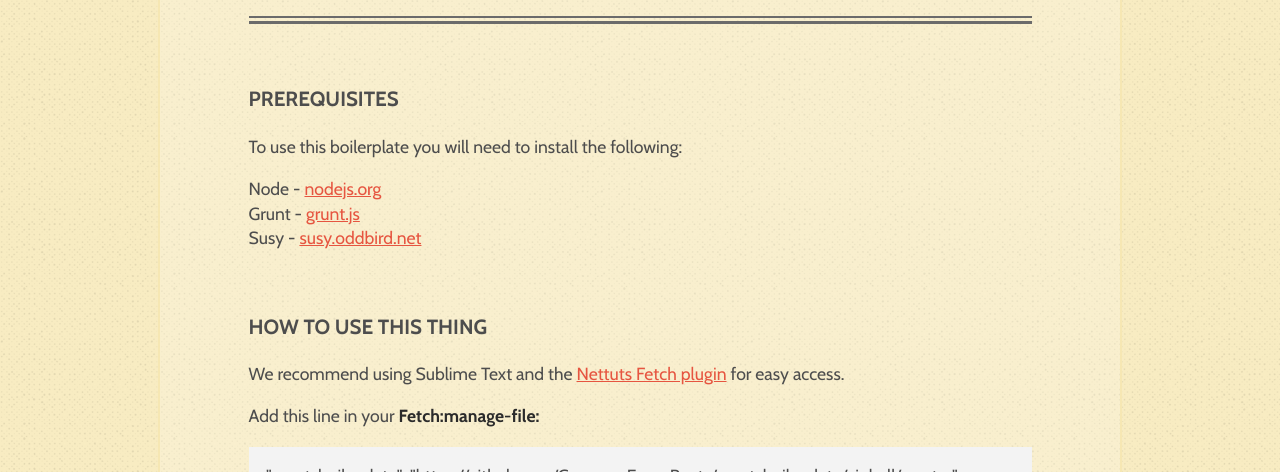
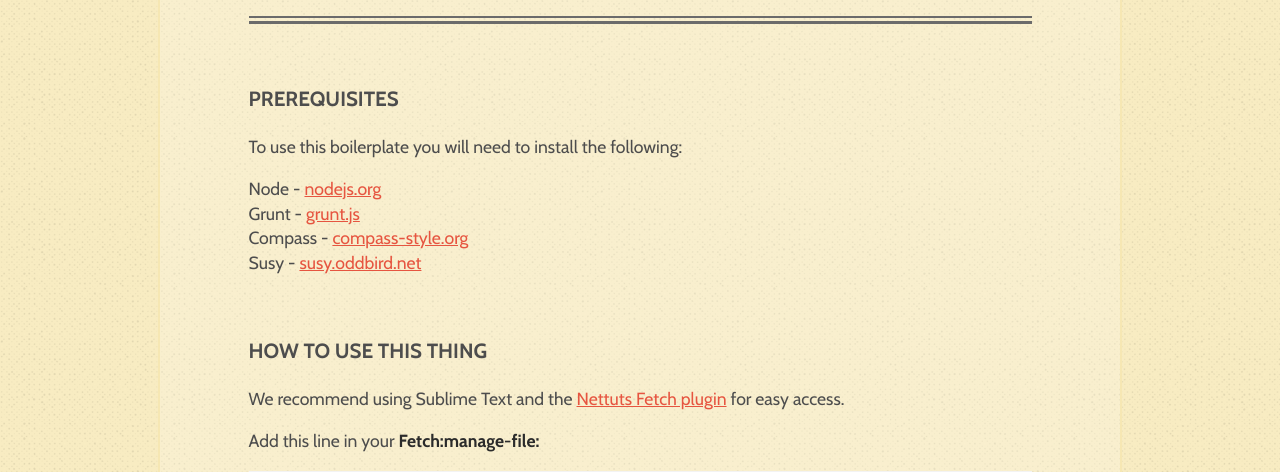
Before and after one commit to GovernorFancyPants/grunt-boilerplate, a plain HTML site: page index.html in a window 1280 px wide. Shown: the part 628-1100 px from the top of the page. Drawn offline with nearby package versions, Linux system fonts and the light colour scheme.

Commit message:
Added link to compass

```diff
--- a/index.html
+++ b/index.html
@@ -51,6 +51,7 @@
                     <ul class="prereq-list">
                         <li>Node - <a href="http://nodejs.org/">nodejs.org</a></li>
                         <li>Grunt - <a href="http://gruntjs.com/">grunt.js</a></li>
+                        <li>Compass - <a href="http://compass-style.org/">compass-style.org</a></li>
                         <li>Susy - <a href="http://susy.oddbird.net/">susy.oddbird.net</a></li>
 
                     </ul>
```
